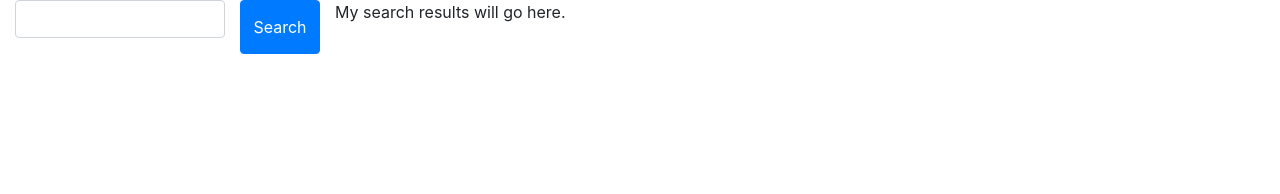
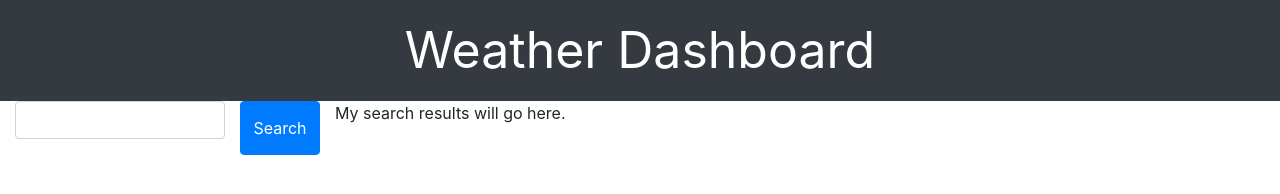
Before and after one commit to emilyjwilbur/weather-dashboard, a plain HTML site: page index.html in a window 1280 px wide. Drawn offline with nearby package versions, Linux system fonts and the light colour scheme.

Commit message:
navbar added to html//styling in css

```diff
--- /dev/null
+++ b/assets/style.css
@@ -0,0 +1,5 @@
+.navbar-light .navbar-brand {
+    color: white;
+    font-size: 50px;
+    margin: auto;
+}
--- a/index.html
+++ b/index.html
@@ -5,11 +5,20 @@
     <meta name="viewport" content="width=device-width, initial-scale=1.0" />
     <meta http-equiv="X-UA-Compatible" content="ie=edge" />
     <link rel="stylesheet" href="https://cdn.jsdelivr.net/npm/bootstrap@4.6.0/dist/css/bootstrap.min.css" integrity="sha384-B0vP5xmATw1+K9KRQjQERJvTumQW0nPEzvF6L/Z6nronJ3oUOFUFpCjEUQouq2+l" crossorigin="anonymous">
-    <link rel="stylesheet" href="style.css" />
+    <link rel="stylesheet" href="assets/style.css" />
     <title>Weather Dashboard</title>
   </head>
 
   <body>
+    <nav class="navbar navbar-light bg-dark">
+        <div class="container-fluid">
+          <a class="navbar-brand" href="#">Weather Dashboard</a>
+        </div>
+      </nav>
+
+
+
+
     <main class="container-fluid">
       <div class="row">
         <aside class="col-sm-3">
@@ -23,7 +32,9 @@
             <button type="submit" class="btn btn-primary col-3">Search</button>
           </form>
         </aside>
-        <section class="col-sm-9">My search results will go here.</section>
+        <section class="col-sm-9">
+            My search results will go here.
+        </section>
       </div>
     </main>
 
```
